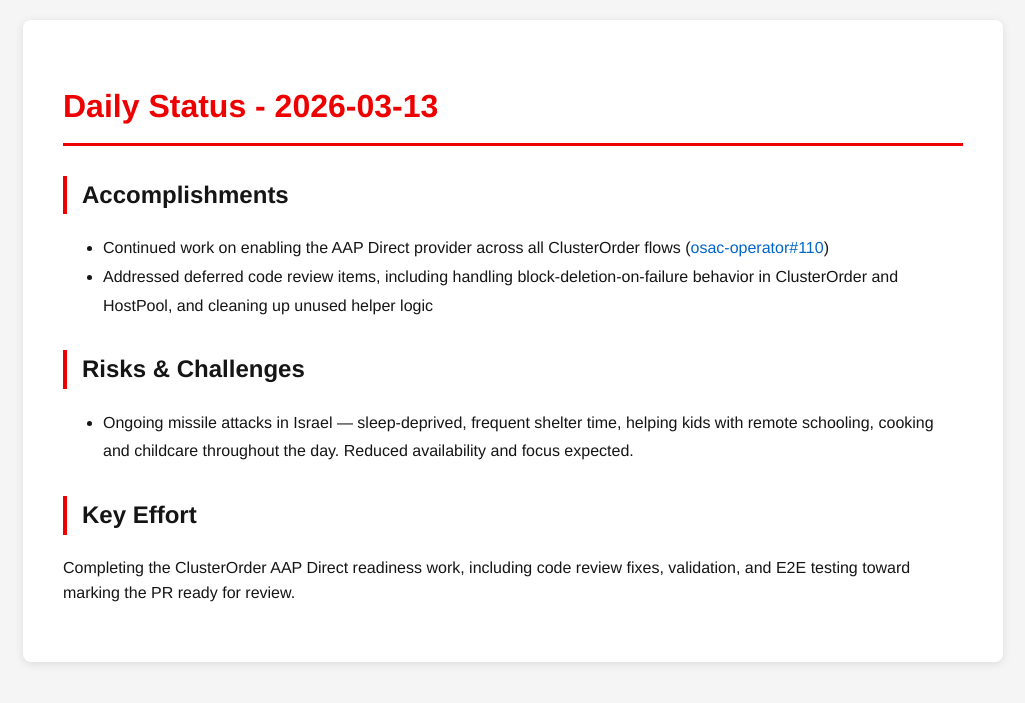
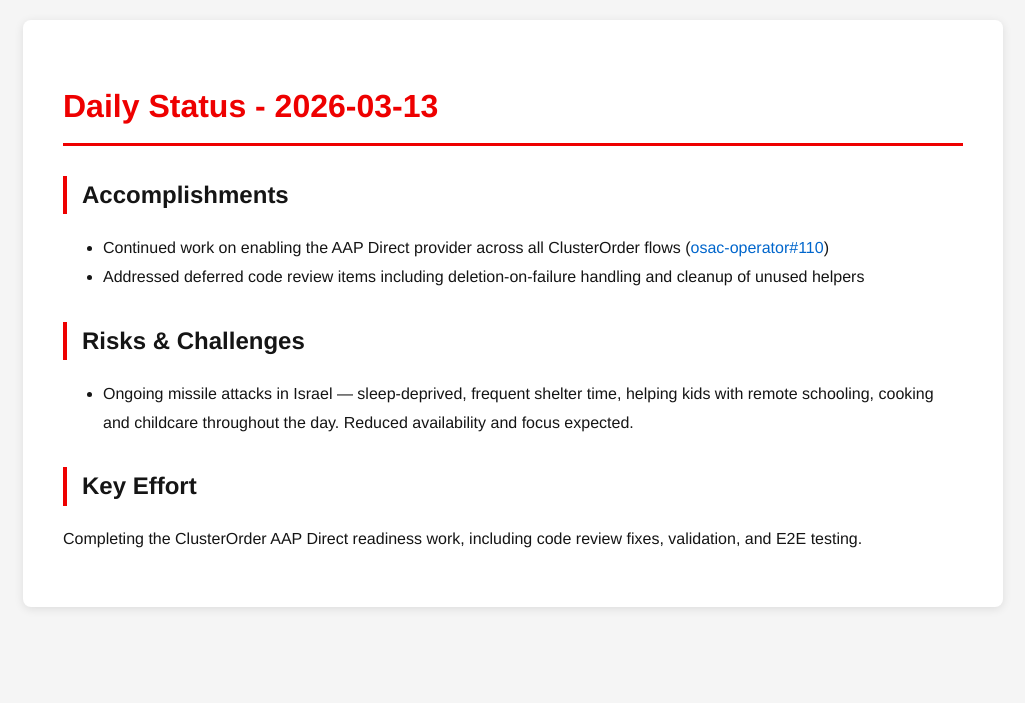
Before and after one commit to tzvatot/daily-status, a Jekyll site: the page built from 2026-03-13.md, in a window 1280 px wide. Shown: the top 703 px of the page, without its empty margins (127-1152 px from the left). Built offline with Jekyll 4.4.1, drawn with Linux system fonts in a browser that asks for light colours.

Commit message:
Daily status update - 2026-03-13

```diff
--- a/2026-03-13.md
+++ b/2026-03-13.md
@@ -8,10 +8,10 @@ date: 2026-03-13
 
 ## Accomplishments
 - Continued work on enabling the AAP Direct provider across all ClusterOrder flows ([osac-operator#110](https://github.com/osac-project/osac-operator/pull/110))
-- Addressed deferred code review items, including handling block-deletion-on-failure behavior in ClusterOrder and HostPool, and cleaning up unused helper logic
+- Addressed deferred code review items including deletion-on-failure handling and cleanup of unused helpers
 
 ## Risks & Challenges
 - Ongoing missile attacks in Israel — sleep-deprived, frequent shelter time, helping kids with remote schooling, cooking and childcare throughout the day. Reduced availability and focus expected.
 
 ## Key Effort
-Completing the ClusterOrder AAP Direct readiness work, including code review fixes, validation, and E2E testing toward marking the PR ready for review.
+Completing the ClusterOrder AAP Direct readiness work, including code review fixes, validation, and E2E testing.
```
